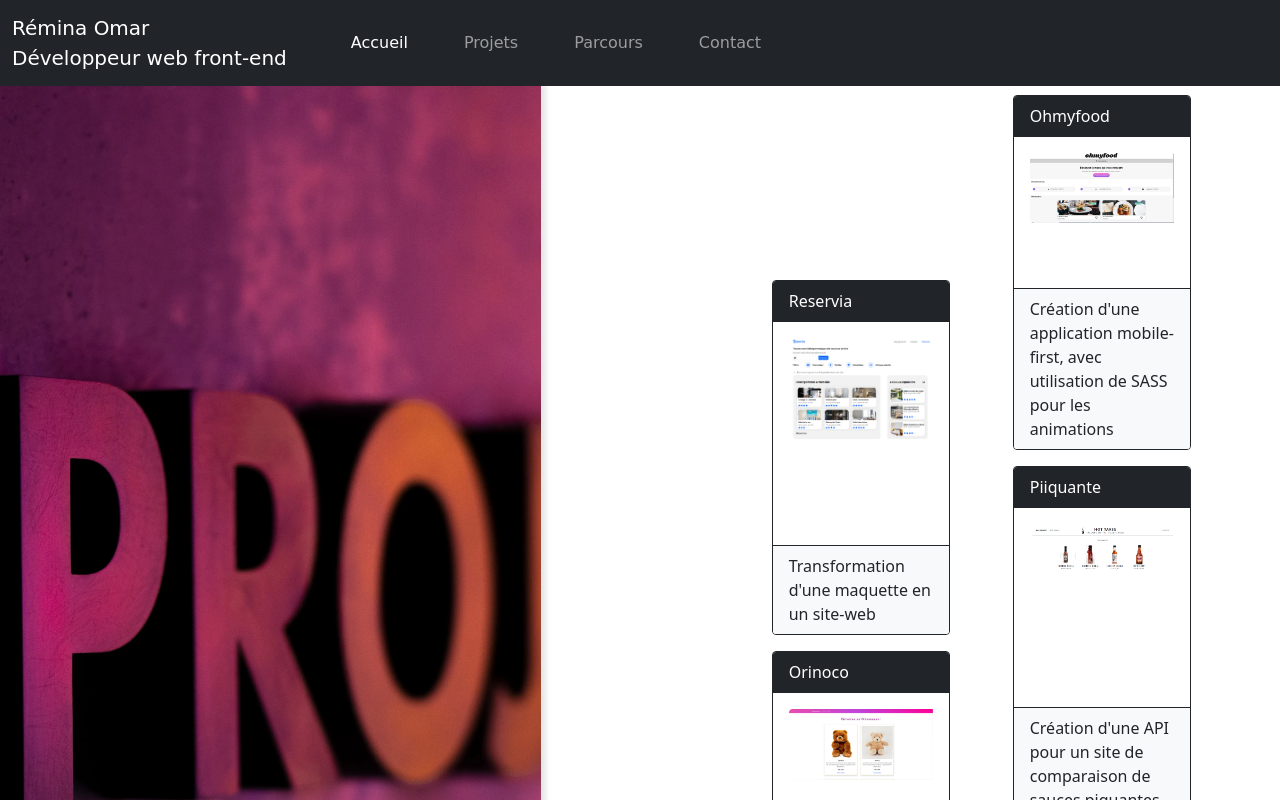
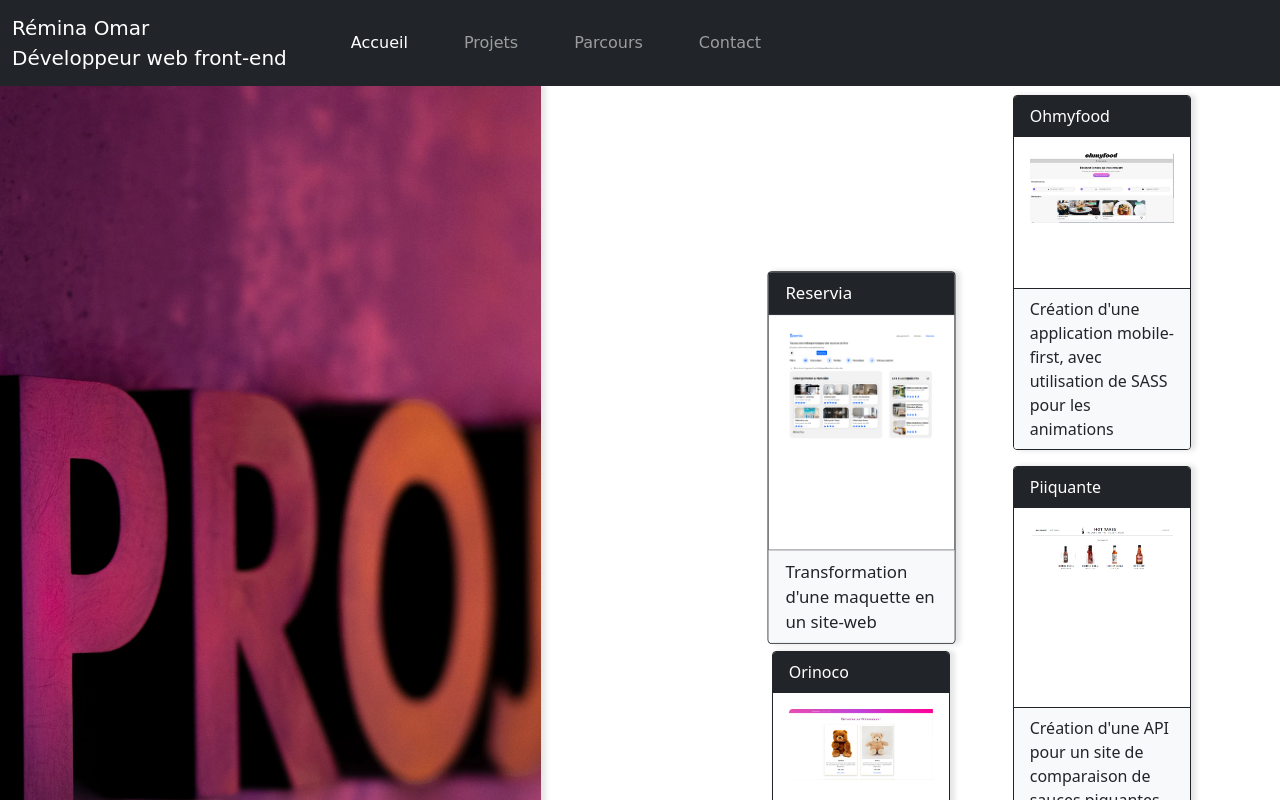
Before and after one commit to ReminaO/Portfolio, a website: page mainpage/html/projets.html in a window 1280 px wide. In both pictures the pointer is over the element 861 px from the left and 457 px from the top of the page. Shown: the top 800 px of the page. Drawn offline with nearby package versions, Linux system fonts and the light colour scheme; a web font is replaced by a local one.

Commit message:
Update style.css

```diff
--- a/mainpage/css/style.css
+++ b/mainpage/css/style.css
@@ -115,3 +115,11 @@ i {
     -webkit-box-shadow: 4px 0 5px 0.8px rgba(0,0,0,0.1);
     box-shadow: 4px 0 5px 0.8px rgba(0,0,0,0.1);
 }
+.card:hover {
+    transform: scale(1.05);
+    transition: ease-in-out;
+}
+.card {
+    -webkit-box-shadow: 4px 0 5px 0.8px rgba(0,0,0,0.1);
+    box-shadow: 4px 0 5px 0.8px rgba(0,0,0,0.1);
+}
```
